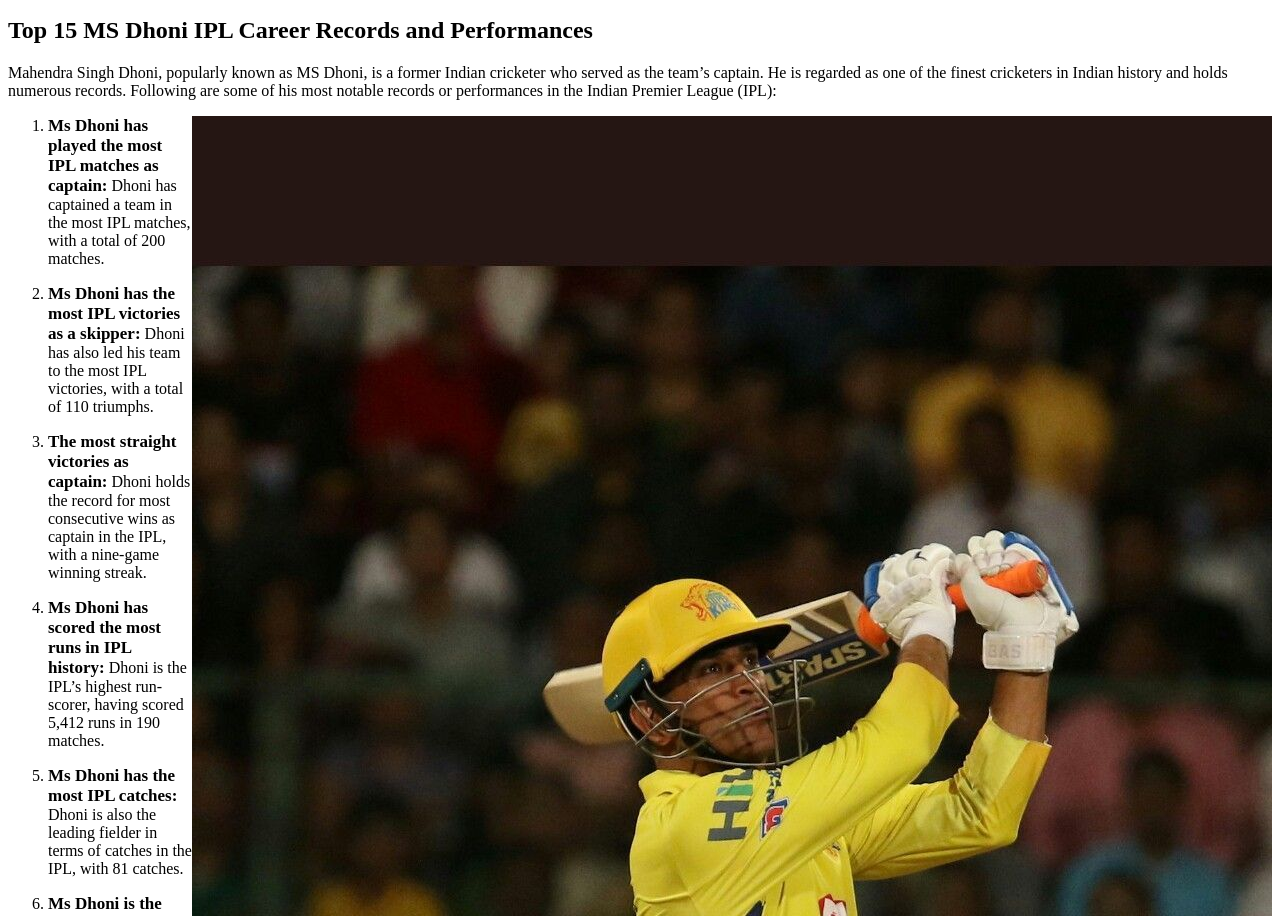
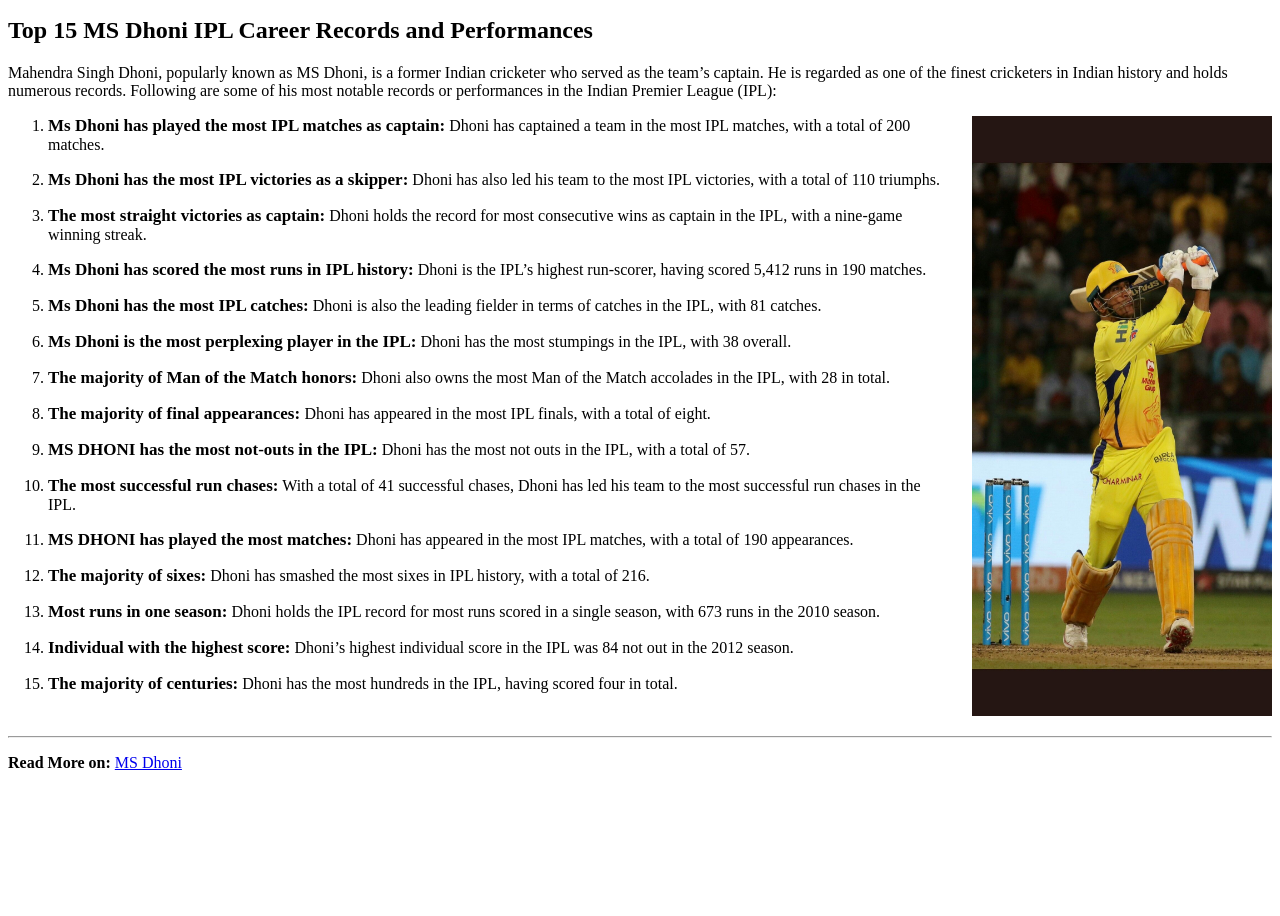
Before and after one commit to RevanthReddy2401/dhoni, a plain HTML site: page index.html in a window 1280 px wide. Shown: the part 2114-3030 px from the top of the page. After the commit the page ends 2902 px from the top, so only its background shows below. Drawn offline with Linux system fonts and the light colour scheme.

Commit message:
Update style.css

```diff
--- a/style.css
+++ b/style.css
@@ -75,8 +75,8 @@ b{
     width: 325px;
     height: 225px;
 }
-.dhoniimge{
+.dhoniimg1{
     padding-left: 20px;
-    width:400px;
-    height:700px;
+    width:300px;
+    height: 600px;
 }
```
